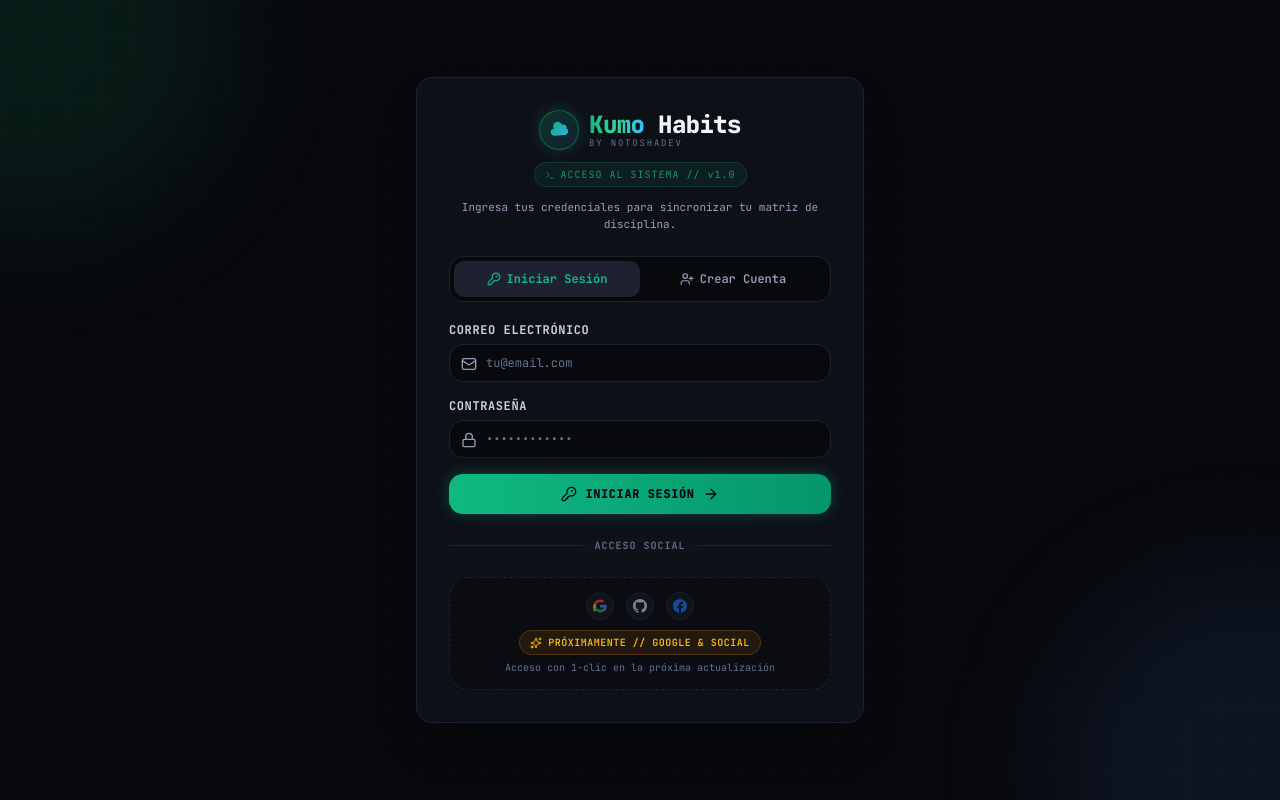
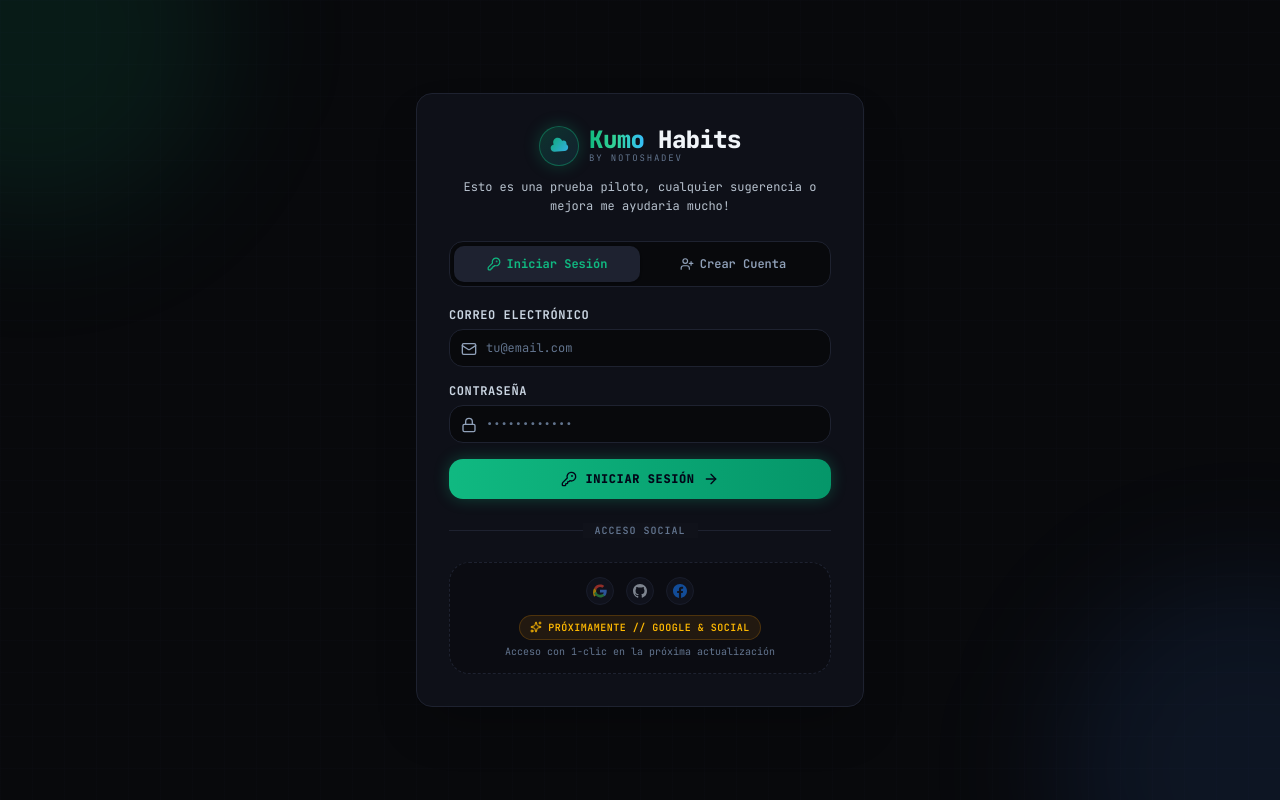
Before and after one commit to NotoshaDev/kumo-habits, a Next.js app: page /login in a window 1280 px wide. Built offline with nearby package versions, Linux system fonts and the light colour scheme.

Commit message:
Cambios UI

```diff
--- a/src/app/login/page.tsx
+++ b/src/app/login/page.tsx
@@ -3,7 +3,7 @@
 import { useState } from 'react'
 import { useRouter } from 'next/navigation'
 import { motion } from 'framer-motion'
-import { Mail, Lock, ArrowRight, ShieldAlert, CheckCircle2, Terminal, KeyRound, UserPlus, Loader2, Sparkles } from 'lucide-react'
+import { Mail, Lock, ArrowRight, ShieldAlert, CheckCircle2, KeyRound, UserPlus, Loader2, Sparkles } from 'lucide-react'
 import { createClient } from '@/lib/supabase/client'
 import { retroAudio } from '@/lib/sound-effects'
 
@@ -117,14 +117,8 @@ export default function LoginPage() {
             </div>
           </div>
 
-          {/* System badge */}
-          <div className="inline-flex items-center gap-1.5 px-2.5 py-1 rounded-full bg-[#10B981]/8 border border-[#10B981]/20 text-[#10B981]/80 text-[10px] font-mono mb-2 tracking-widest">
-            <Terminal className="w-2.5 h-2.5" />
-            <span>ACCESO AL SISTEMA // v1.0</span>
-          </div>
-
-          <p className="text-[11px] text-slate-400 mt-1">
-            {isSignUp ? 'Crea tu cuenta para comenzar a sincronizar tus hábitos.' : 'Ingresa tus credenciales para sincronizar tu matriz de disciplina.'}
+          <p className="text-xs text-slate-300/90 mt-3 font-mono leading-relaxed max-w-sm mx-auto">
+            Esto es una prueba piloto, cualquier sugerencia o mejora me ayudaria mucho!
           </p>
         </div>
 
```
